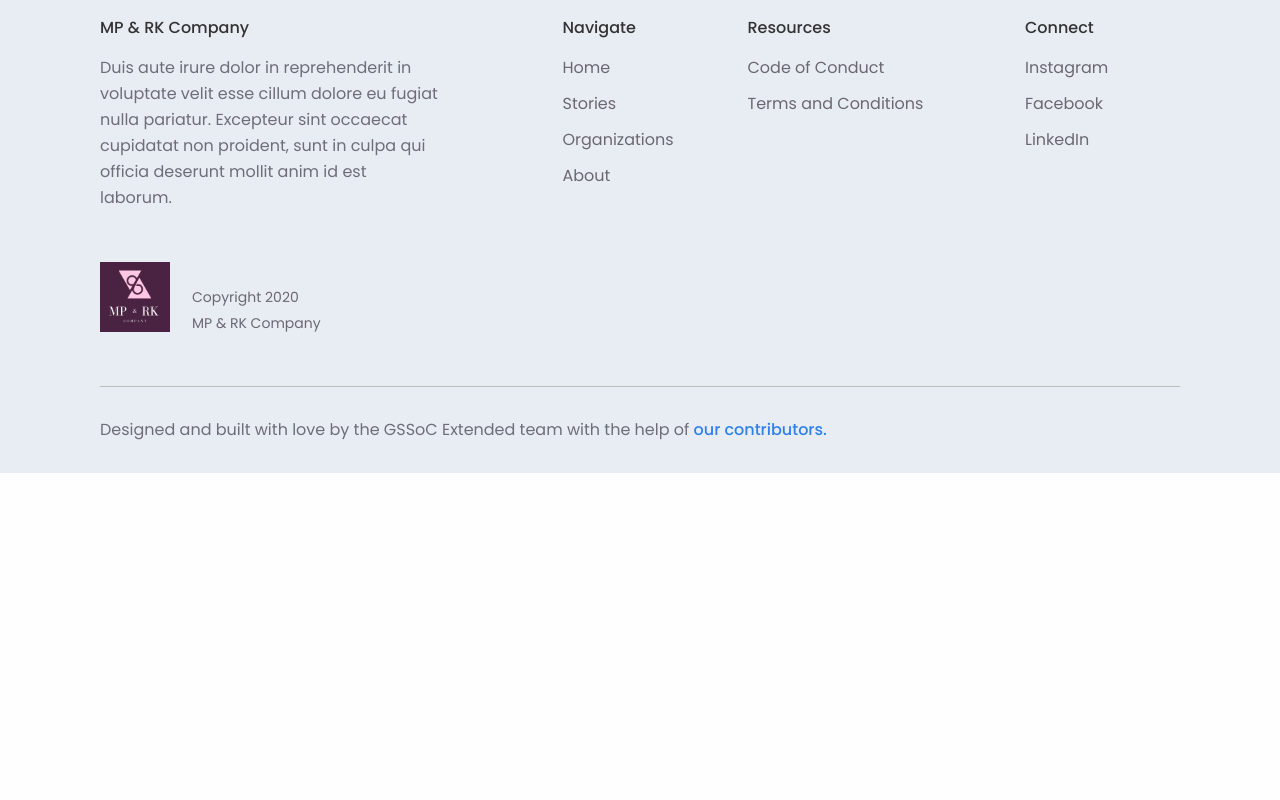
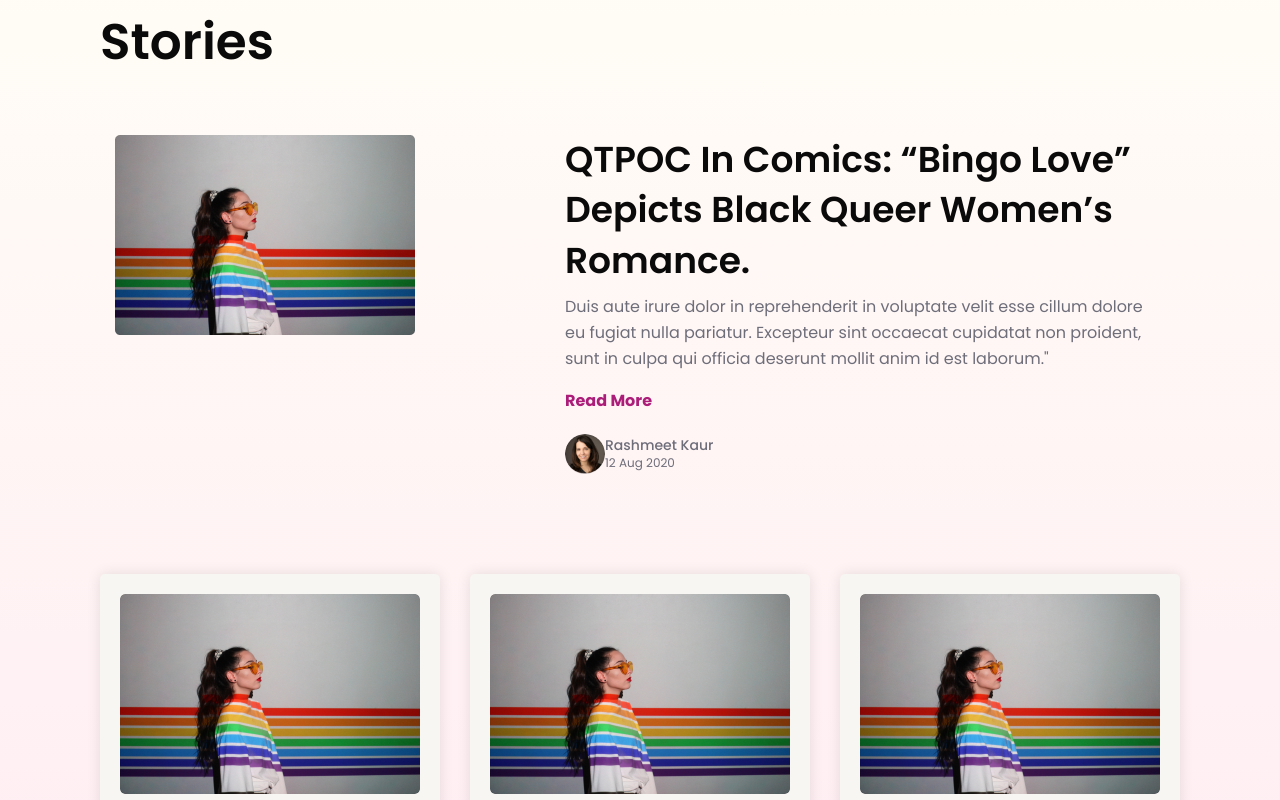
Before and after one commit to girlscript/feminist-bible-phase-2, a React (Create React App) app in the folder frontend/: page /register in a window 1280 px wide. Shown: the part 700-1500 px from the top of the page. Before the commit the page ends 1173 px from the top, so only its background shows below. Built offline with nearby package versions, Linux system fonts and the light colour scheme.

Commit message:
Issue 90 done BlogListPage

```diff
--- a/frontend/src/App.js
+++ b/frontend/src/App.js
@@ -5,6 +5,8 @@ import Footer from "./components/Footer.jsx";
 import Header from "./components/Header.jsx";
 import avatar_image from "./images/avatar.png";
 import Registration from "./pages/Registration";
+import BlogList from "./components/BlogList.jsx";
+
 
 function App() {
   return (
@@ -16,7 +18,7 @@ function App() {
         <Home path="/" exact/>
         <Registration path="/register" exact />
       </Switch>
-
+      <BlogList/>
       <Footer />
     </Router>
   );
--- /dev/null
+++ b/frontend/src/components/BlogList.jsx
@@ -0,0 +1,94 @@
+import React, { Component } from "react";
+import '../css/components/BlogList.scss';
+import BlogCard from "./BlogCard";
+import blog_img from "../images/blog_img.png";
+import avatar_image from "../images/avatar.png";
+import Avatar from "./Avatar.jsx";
+
+
+class BlogList extends Component {
+    render() {
+        return (
+
+            <div className="BlogList">
+
+                <div className="hero-section">
+                    <div className=" grid-container top">
+                        <div className=" grid-x grid-margin-x">
+
+                            <div className="cell large-12  ">
+                                <div className="BlogList__header">
+
+                                        <h1 className="BlogList__header__title">Stories</h1>
+
+                                    <div className=" grid-container top">
+                                        <div className=" grid-x grid-margin-x">
+
+                                            <div className="cell large-5 ">
+                                            <div className="BlogList__header__img">
+                                                <img src={blog_img} alt="blog_img" className="guidelines-card__image" />
+                                            </div>
+                                            </div>
+
+                                            <div className="cell large-7 ">
+                                                <div className="BlogList__header">
+                                                    <div className="BlogList__header__title">
+                                                        <h2>QTPOC In Comics: “Bingo Love” Depicts Black Queer Women’s Romance.</h2>
+                                                    </div>
+                                                    <div className="BlogList__header__subtitle">
+                                                        <p>Duis aute irure dolor in reprehenderit in voluptate velit esse cillum dolore eu fugiat nulla pariatur. Excepteur sint occaecat cupidatat non proident, sunt in culpa qui officia deserunt mollit anim id est laborum."</p>
+                                                        <div className="BlogList__header__link">
+                                                            <a>Read More</a>
+                                                            <div>
+                                                                <div className="author">
+                                                                    <Avatar avatarSrc={avatar_image} />
+
+                                                                    <div className="author__name-wrap">
+                                                                        <p className="author__name">Rashmeet Kaur</p>
+                                                                        <p className="author__date">12 Aug 2020</p>
+                                                                    </div>
+                                                                </div>
+
+                                                            </div>
+                                                        </div>
+                                                    </div>
+                                                </div>
+
+                                            </div>
+
+                                        </div>
+                                    </div>
+                                </div>
+                            </div>
+                        </div>
+                    </div>
+
+
+                <div className="grid-container">
+                    <div className="grid-x grid-margin-x">
+
+
+                            <div className="cell large-4 BlogList__footer">
+                                <BlogCard />
+                            </div>
+                            <div className="cell large-4 BlogList__footer">
+                                <BlogCard />
+                            </div>
+                            <div className="cell large-4 BlogList__footer">
+                                <BlogCard />
+
+
+
+
+
+                        </div>
+                    </div>
+                </div>
+                </div>
+
+            </div>
+        )
+    }
+}
+
+export default BlogList;
--- /dev/null
+++ b/frontend/src/css/components/BlogList.scss
@@ -0,0 +1,84 @@
+@import "../settings/global";
+
+.hero-section {
+    background-image: linear-gradient(#FFFDF6, #FFEBF3);
+}
+
+
+
+
+.BlogList__header{
+
+    &__title
+    {
+        @extend h1;
+        margin-top: 50px;
+
+    }
+
+
+    &__subtitle{
+        @extend h2;
+
+    }
+    &__link{
+        @extend p;
+        color:#AB1D79;
+        font-weight: bold;
+    }
+    &__img{
+      margin-top: 50px;
+  }
+
+
+}
+  a:hover{
+      color:black;
+      text-decoration:underline;
+    }
+
+.blog_img{
+   // margin-left: 400px;
+    width: 100%;
+
+
+}
+
+
+.author {
+    display: flex;
+    justify-content: flex-start;
+    margin-top: 20px;
+
+    &__name-wrap {
+      padding:2px 0;
+
+      & > * {
+        margin: 0;
+        padding-right: 13px;
+        text-align: left;
+        line-height: 18px;
+      }
+
+      .author__name {
+        font-size: 14px;
+        font-weight: $font-weight-medium;
+      }
+
+      .author__date {
+        font-size: 12px;
+        font-weight: $font-weight-regular;
+
+
+      }
+    }
+  }
+
+/************************************************* BlogList footer Cards ***************************************/
+
+.BlogList__footer{
+
+margin: 100px;
+
+
+}
```
